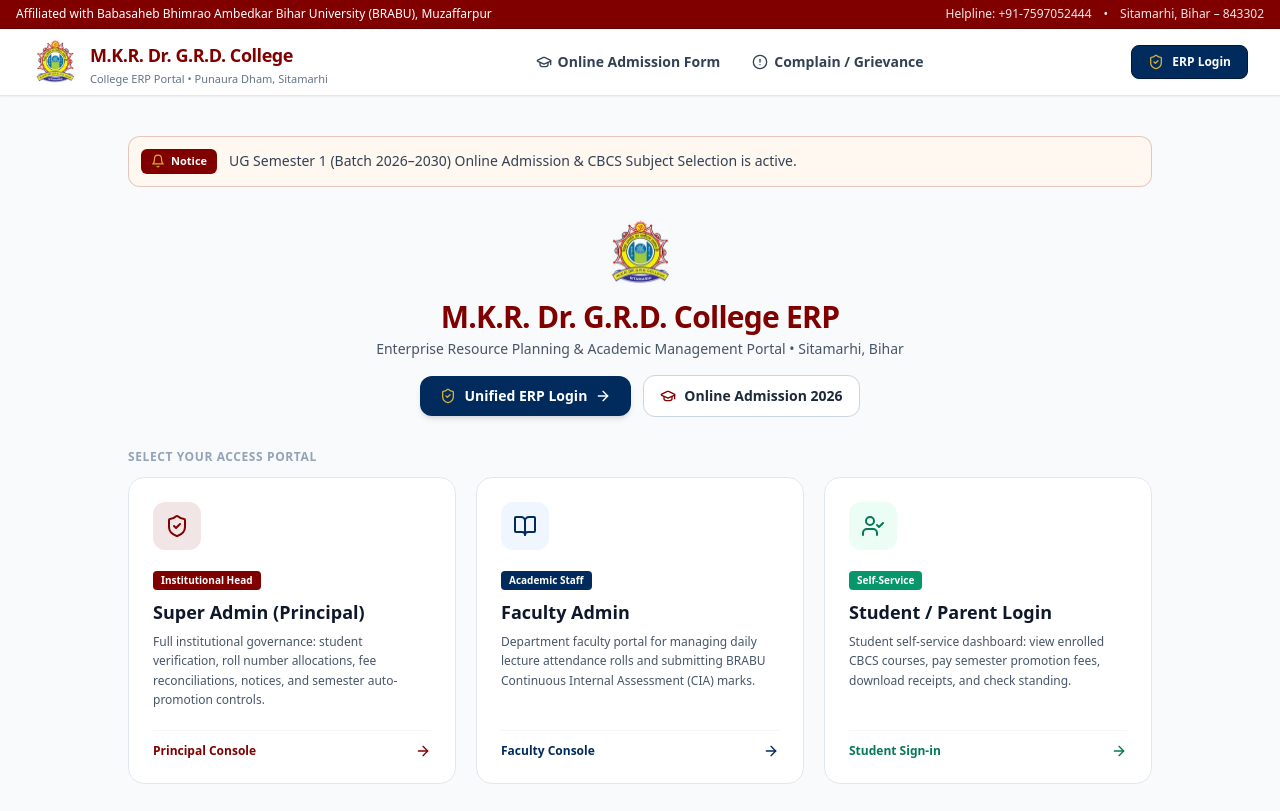
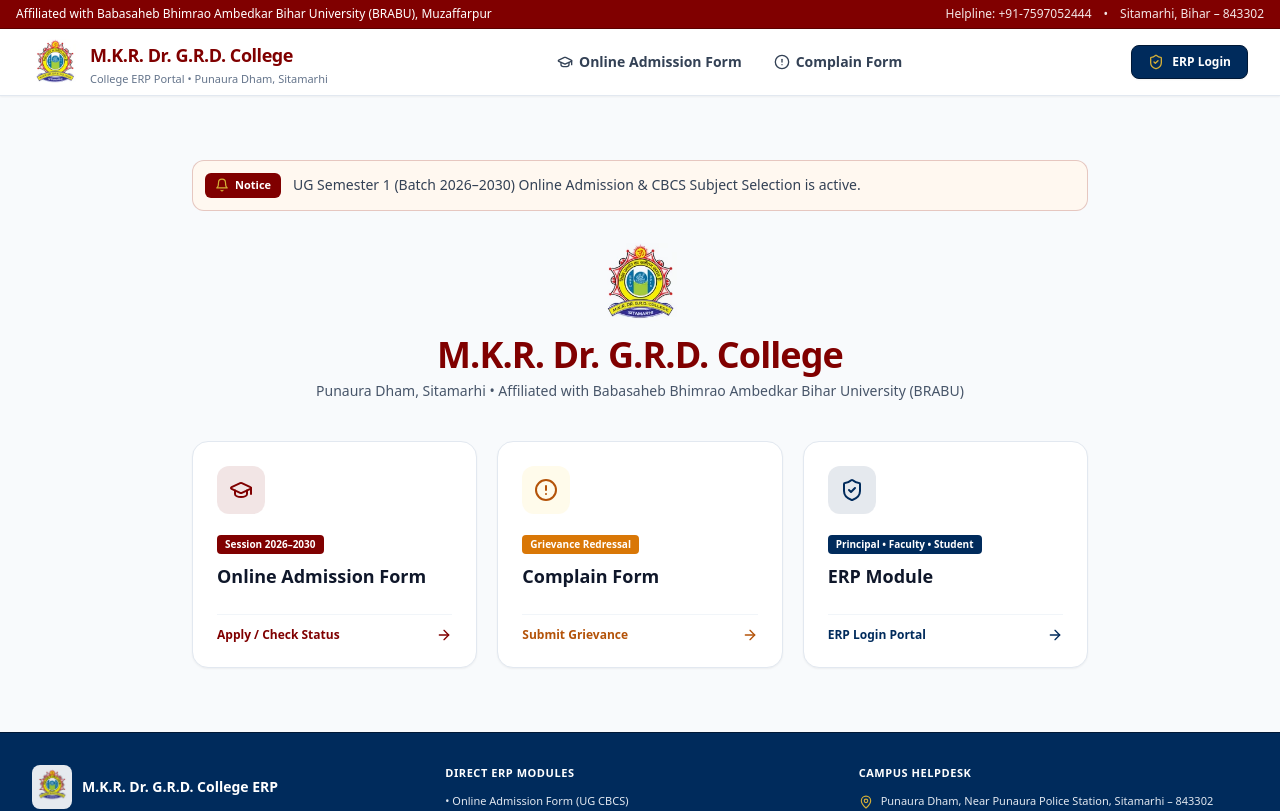
Before and after one commit to manishworkss/college-erp, a Next.js app: page / in a window 1280 px wide. Shown: the top 811 px of the page. Built offline with nearby package versions, Linux system fonts and the light colour scheme.

Commit message:
feat: simplify homepage modules to online admission form, complain form, and erp module without text clutter

```diff
--- a/src/app/page.tsx
+++ b/src/app/page.tsx
@@ -4,11 +4,9 @@ import Navbar from '@/components/Navbar';
 import Footer from '@/components/Footer';
 import CollegeLogo from '@/components/CollegeLogo';
 import {
-  ShieldCheck,
-  BookOpen,
-  UserCheck,
   GraduationCap,
   AlertCircle,
+  ShieldCheck,
   ArrowRight,
   Bell
 } from 'lucide-react';
@@ -18,9 +16,10 @@ export default function Home() {
     <div className="min-h-screen flex flex-col bg-slate-50">
       <Navbar />
 
-      <main className="flex-1 flex flex-col justify-center py-10 px-4 sm:px-6 lg:px-8">
-        <div className="max-w-5xl mx-auto w-full">
-          {/* Notice Banner */}
+      <main className="flex-1 flex flex-col justify-center py-10 sm:py-16 px-4 sm:px-6 lg:px-8">
+        <div className="max-w-4xl mx-auto w-full">
+
+          {/* Top Notice Banner */}
           <div className="mb-8 bg-[#FFF8F0] border border-[#800000]/20 rounded-xl p-3 flex items-center gap-3 shadow-xs">
             <span className="flex items-center gap-1.5 px-2.5 py-1 rounded-md bg-[#800000] text-white text-[11px] font-bold shrink-0">
               <Bell className="w-3.5 h-3.5 text-[#D4AF37]" /> Notice
@@ -30,138 +29,90 @@ export default function Home() {
             </p>
           </div>
 
-          {/* ERP Portal Title Header with Logo */}
-          <div className="text-center mb-8">
+          {/* College Identity & Emblem */}
+          <div className="text-center mb-10">
             <div className="flex justify-center mb-3">
-              <CollegeLogo size={68} />
+              <CollegeLogo size={80} />
             </div>
-            <h1 className="text-2xl sm:text-3xl font-extrabold text-[#800000] tracking-tight">
-              M.K.R. Dr. G.R.D. College ERP
+            <h1 className="text-2xl sm:text-4xl font-black text-[#800000] tracking-tight">
+              M.K.R. Dr. G.R.D. College
             </h1>
-            <p className="text-xs sm:text-sm text-slate-600 font-medium mt-1">
-              Enterprise Resource Planning & Academic Management Portal • Sitamarhi, Bihar
+            <p className="text-xs sm:text-sm text-slate-600 font-medium mt-1.5">
+              Punaura Dham, Sitamarhi • Affiliated with Babasaheb Bhimrao Ambedkar Bihar University (BRABU)
             </p>
-            <div className="mt-4 flex flex-wrap items-center justify-center gap-3">
-              <Link
-                href="/login"
-                className="inline-flex items-center gap-2 px-5 py-2.5 rounded-xl bg-[#002B5C] hover:bg-[#001836] text-white text-xs sm:text-sm font-bold shadow-md transition-all duration-150 hover:shadow-lg"
-              >
-                <ShieldCheck className="w-4 h-4 text-[#D4AF37]" />
-                <span>Unified ERP Login</span>
-                <ArrowRight className="w-4 h-4" />
-              </Link>
+          </div>
+
+          {/* 3 Core Modules in Exact Requested Order */}
+          <div className="grid grid-cols-1 md:grid-cols-3 gap-5">
+
+            {/* 1. Online Admission Form */}
             <Link
               href="/admission"
-                className="inline-flex items-center gap-2 px-4 py-2.5 rounded-xl bg-white hover:bg-slate-100 border border-slate-300 text-slate-800 text-xs sm:text-sm font-semibold transition"
-              >
-                <GraduationCap className="w-4 h-4 text-[#800000]" />
-                <span>Online Admission 2026</span>
-              </Link>
-            </div>
-          </div>
-
-          {/* THE 3 CORE ERP MODULES */}
-          <div className="mb-10">
-            <div className="text-xs font-bold text-slate-400 uppercase tracking-wider mb-3 text-center sm:text-left">
-              Select Your Access Portal
-            </div>
-
-            <div className="grid grid-cols-1 md:grid-cols-3 gap-5">
-              {/* Module 1: Super Admin (Principal) */}
-              <Link
-                href="/admin/principal"
-                className="bg-white p-6 rounded-2xl border border-slate-200 shadow-xs hover:shadow-md hover:border-[#800000] transition-all group flex flex-col justify-between"
+              className="bg-white p-6 rounded-2xl border border-slate-200 shadow-sm hover:shadow-md hover:border-[#800000] transition-all group flex flex-col justify-between"
             >
               <div>
                 <div className="w-12 h-12 rounded-xl bg-[#800000]/10 text-[#800000] flex items-center justify-center mb-4 group-hover:scale-105 transition-transform">
-                    <ShieldCheck className="w-6 h-6 text-[#800000]" />
+                  <GraduationCap className="w-6 h-6 text-[#800000]" />
                 </div>
                 <div className="inline-block px-2 py-0.5 rounded text-[10px] font-bold bg-[#800000] text-white mb-2">
-                    Institutional Head
+                  Session 2026–2030
                 </div>
                 <h2 className="text-lg font-bold text-slate-900 group-hover:text-[#800000] transition-colors">
-                    Super Admin (Principal)
+                  Online Admission Form
                 </h2>
-                  <p className="text-xs text-slate-600 mt-1.5 leading-relaxed">
-                    Full institutional governance: student verification, roll number allocations, fee reconciliations, notices, and semester auto-promotion controls.
-                  </p>
               </div>
-                <div className="mt-5 pt-3 border-t border-slate-100 flex items-center justify-between text-xs font-bold text-[#800000]">
-                  <span>Principal Console</span>
+              <div className="mt-6 pt-3 border-t border-slate-100 flex items-center justify-between text-xs font-bold text-[#800000]">
+                <span>Apply / Check Status</span>
                 <ArrowRight className="w-4 h-4 group-hover:translate-x-1 transition-transform" />
               </div>
             </Link>
 
-              {/* Module 2: Faculty Admin */}
+            {/* 2. Complain Form */}
             <Link
-                href="/faculty"
-                className="bg-white p-6 rounded-2xl border border-slate-200 shadow-xs hover:shadow-md hover:border-[#002B5C] transition-all group flex flex-col justify-between"
+              href="/complaint"
+              className="bg-white p-6 rounded-2xl border border-slate-200 shadow-sm hover:shadow-md hover:border-amber-600 transition-all group flex flex-col justify-between"
             >
               <div>
-                  <div className="w-12 h-12 rounded-xl bg-blue-50 text-[#002B5C] flex items-center justify-center mb-4 group-hover:scale-105 transition-transform">
-                    <BookOpen className="w-6 h-6" />
+                <div className="w-12 h-12 rounded-xl bg-amber-50 text-amber-700 flex items-center justify-center mb-4 group-hover:scale-105 transition-transform">
+                  <AlertCircle className="w-6 h-6 text-amber-700" />
                 </div>
-                  <div className="inline-block px-2 py-0.5 rounded text-[10px] font-bold bg-[#002B5C] text-white mb-2">
-                    Academic Staff
+                <div className="inline-block px-2 py-0.5 rounded text-[10px] font-bold bg-amber-600 text-white mb-2">
+                  Grievance Redressal
                 </div>
-                  <h2 className="text-lg font-bold text-slate-900 group-hover:text-[#002B5C] transition-colors">
-                    Faculty Admin
+                <h2 className="text-lg font-bold text-slate-900 group-hover:text-amber-700 transition-colors">
+                  Complain Form
                 </h2>
-                  <p className="text-xs text-slate-600 mt-1.5 leading-relaxed">
-                    Department faculty portal for managing daily lecture attendance rolls and submitting BRABU Continuous Internal Assessment (CIA) marks.
-                  </p>
               </div>
-                <div className="mt-5 pt-3 border-t border-slate-100 flex items-center justify-between text-xs font-bold text-[#002B5C]">
-                  <span>Faculty Console</span>
+              <div className="mt-6 pt-3 border-t border-slate-100 flex items-center justify-between text-xs font-bold text-amber-700">
+                <span>Submit Grievance</span>
                 <ArrowRight className="w-4 h-4 group-hover:translate-x-1 transition-transform" />
               </div>
             </Link>
 
-              {/* Module 3: Student / Parent Login */}
+            {/* 3. ERP Module */}
             <Link
-                href="/student"
-                className="bg-white p-6 rounded-2xl border border-slate-200 shadow-xs hover:shadow-md hover:border-emerald-600 transition-all group flex flex-col justify-between"
+              href="/login"
+              className="bg-white p-6 rounded-2xl border border-slate-200 shadow-sm hover:shadow-md hover:border-[#002B5C] transition-all group flex flex-col justify-between"
             >
               <div>
-                  <div className="w-12 h-12 rounded-xl bg-emerald-50 text-emerald-700 flex items-center justify-center mb-4 group-hover:scale-105 transition-transform">
-                    <UserCheck className="w-6 h-6" />
+                <div className="w-12 h-12 rounded-xl bg-[#002B5C]/10 text-[#002B5C] flex items-center justify-center mb-4 group-hover:scale-105 transition-transform">
+                  <ShieldCheck className="w-6 h-6 text-[#002B5C]" />
                 </div>
-                  <div className="inline-block px-2 py-0.5 rounded text-[10px] font-bold bg-emerald-600 text-white mb-2">
-                    Self-Service
+                <div className="inline-block px-2 py-0.5 rounded text-[10px] font-bold bg-[#002B5C] text-white mb-2">
+                  Principal • Faculty • Student
                 </div>
-                  <h2 className="text-lg font-bold text-slate-900 group-hover:text-emerald-700 transition-colors">
-                    Student / Parent Login
+                <h2 className="text-lg font-bold text-slate-900 group-hover:text-[#002B5C] transition-colors">
+                  ERP Module
                 </h2>
-                  <p className="text-xs text-slate-600 mt-1.5 leading-relaxed">
-                    Student self-service dashboard: view enrolled CBCS courses, pay semester promotion fees, download receipts, and check standing.
-                  </p>
               </div>
-                <div className="mt-5 pt-3 border-t border-slate-100 flex items-center justify-between text-xs font-bold text-emerald-700">
-                  <span>Student Sign-in</span>
+              <div className="mt-6 pt-3 border-t border-slate-100 flex items-center justify-between text-xs font-bold text-[#002B5C]">
+                <span>ERP Login Portal</span>
                 <ArrowRight className="w-4 h-4 group-hover:translate-x-1 transition-transform" />
               </div>
             </Link>
-            </div>
+
           </div>
 
-          {/* Quick Services Bar */}
-          <div className="bg-white rounded-xl border border-slate-200 p-4 shadow-xs flex flex-wrap items-center justify-between gap-3 text-xs">
-            <span className="font-bold text-slate-700">Quick Institutional Services:</span>
-            <div className="flex flex-wrap items-center gap-2">
-              <Link
-                href="/admission"
-                className="px-3.5 py-1.5 rounded-lg bg-[#800000] text-white font-bold hover:bg-[#5C0000] transition flex items-center gap-1.5"
-              >
-                <GraduationCap className="w-3.5 h-3.5" /> Online Admission Form
-              </Link>
-              <Link
-                href="/complaint"
-                className="px-3.5 py-1.5 rounded-lg bg-slate-100 hover:bg-slate-200 text-slate-700 font-bold transition flex items-center gap-1.5"
-              >
-                <AlertCircle className="w-3.5 h-3.5 text-amber-700" /> Grievance & Complain
-              </Link>
-            </div>
-          </div>
         </div>
       </main>
 
--- a/src/components/Navbar.tsx
+++ b/src/components/Navbar.tsx
@@ -12,7 +12,7 @@ export default function Navbar() {
 
   const navLinks = [
     { name: 'Online Admission Form', href: '/admission', icon: GraduationCap },
-    { name: 'Complain / Grievance', href: '/complaint', icon: AlertCircle },
+    { name: 'Complain Form', href: '/complaint', icon: AlertCircle },
   ];
 
   const isActive = (path: string) => {
```
Lines whose indentation alone changed are shown as unchanged.
